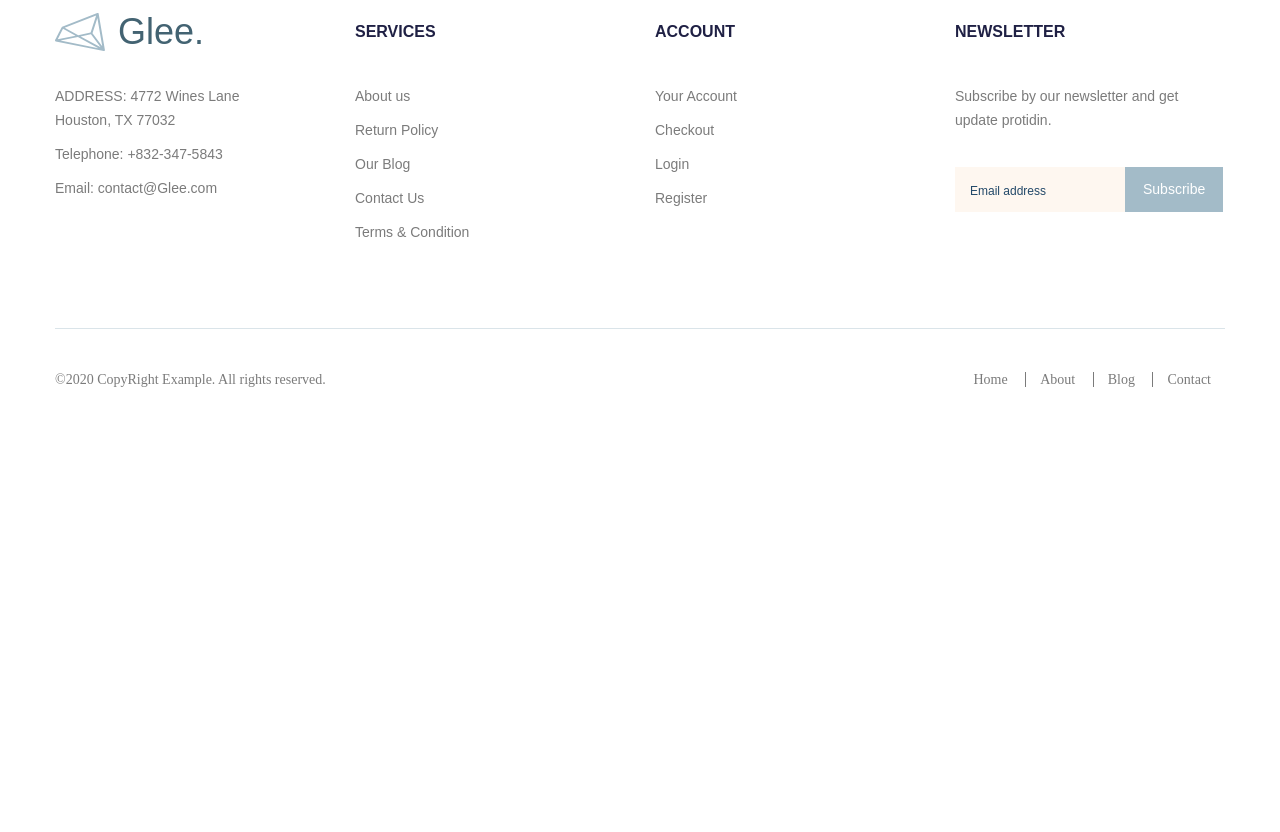
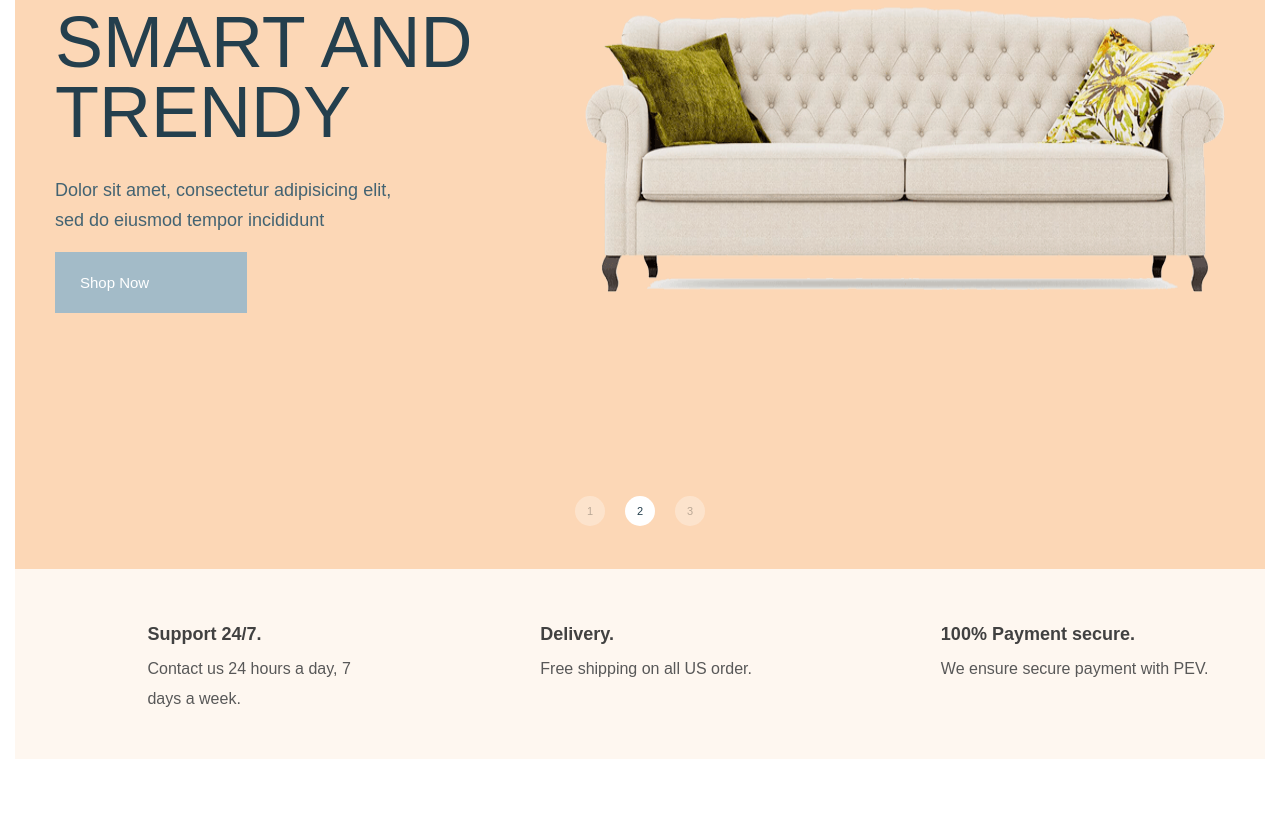
Before and after one commit to OksanaBakuta/glee, a website: page app/index.html in a window 1280 px wide. Shown: the part 367-1199 px from the top of the page. Before the commit the page ends 800 px from the top, so only its background shows below. Drawn offline with nearby package versions, Linux system fonts and the light colour scheme; files that its build step writes are made by us from their sources; files whose address does not match are found by name.

Commit message:
added slider, added info

```diff
--- a/app/index.html
+++ b/app/index.html
@@ -44,14 +44,13 @@
           </a>
           <div class="user__act">
             <a class="user__act-link user__act-left" href="#">
-              <svg version="1.1" xmlns="http://www.w3.org/2000/svg" viewBox="0 0 129 129" xmlns:xlink="http://www.w3.org/1999/xlink"
-                enable-background="new 0 0 129 129">
+              <svg version="1.1" xmlns="http://www.w3.org/2000/svg" viewBox="0 0 129 129"
+                xmlns:xlink="http://www.w3.org/1999/xlink" enable-background="new 0 0 129 129">
                 <g>
                   <path
                     d="m121.6,40.1c-3.3-16.6-15.1-27.3-30.3-27.3-8.5,0-17.7,3.5-26.7,10.1-9.1-6.8-18.3-10.3-26.9-10.3-15.2,0-27.1,10.8-30.3,27.6-4.8,24.9 10.6,58 55.7,76 0.5,0.2 1,0.3 1.5,0.3 0.5,0 1-0.1 1.5-0.3 45-18.4 60.3-51.4 55.5-76.1zm-57,67.9c-39.6-16.4-53.3-45-49.2-66.3 2.4-12.7 11.2-21 22.3-21 7.5,0 15.9,3.6 24.3,10.5 1.5,1.2 3.6,1.2 5.1,0 8.4-6.7 16.7-10.2 24.2-10.2 11.1,0 19.8,8.1 22.3,20.7 4.1,21.1-9.5,49.6-49,66.3z" />
                 </g>
               </svg>
-
               <span class="user__link-num">0</span>
             </a>
             <a class="user__act-link user__act-right" href="#">
@@ -80,12 +79,95 @@
       </div>
     </div>
   </header>
-
-
   <main class="main">
-
+    <section class="top-slider">
+      <div class="wrapper">
+        <div class="top-slider__slider">
+          <div class="container">
+            <div class="top-slider__inner">
+              <div class="top-slider__item">
+                <div class="top-slider__content">
+                  <h4 class="top-slider__title">
+                    SMART AND
+                    TRENDY
+                  </h4>
+                  <p class="top-slider__text">
+                    Dolor sit amet, consectetur adipisicing elit, sed do eiusmod tempor incididunt
+                  </p>
+                  <a class="top-slider__link" href="#">
+                    Shop Now
+                  </a>
+                </div>
+                <img class="top-slider__img" src="images/slider/sofa.png" alt="slider img">
+              </div>
+              <div class="top-slider__item">
+                <div class="top-slider__content">
+                  <h4 class="top-slider__title">
+                    SMART AND
+                    TRENDY
+                  </h4>
+                  <p class="top-slider__text">
+                    Dolor sit amet, consectetur adipisicing elit, sed do eiusmod tempor incididunt
+                  </p>
+                  <a class="top-slider__link" href="#">
+                    Shop Now
+                  </a>
+                </div>
+                <img class="top-slider__img" src="images/slider/sofa.png" alt="slider img">
+              </div>
+              <div class="top-slider__item">
+                <div class="top-slider__content">
+                  <h4 class="top-slider__title">
+                    SMART AND
+                    TRENDY
+                  </h4>
+                  <p class="top-slider__text">
+                    Dolor sit amet, consectetur adipisicing elit, sed do eiusmod tempor incididunt
+                  </p>
+                  <a class="top-slider__link" href="#">
+                    Shop Now
+                  </a>
+                </div>
+                <img class="top-slider__img" src="images/slider/sofa.png" alt="slider img">
+              </div>
+            </div>
+          </div>
+        </div>
+      </div>
+    </section>
+    <div class="info">
+      <div class="wrapper">
+        <div class="info__inner">
+          <div class="info__item info__support">
+            <h6 class="info__title">
+              Support 24/7.
+            </h6>
+            <p class="info__text">
+              Contact us 24 hours a day,
+              7 days a week.
+            </p>
+          </div>
+          <div class="info__item info__delivery">
+            <h6 class="info__title">
+              Delivery.
+            </h6>
+            <p class="info__text">
+              Free shipping on all US order.
+            </p>
+          </div>
+          <div class="info__item info__payment">
+            <h6 class="info__title">
+              100% Payment secure.
+            </h6>
+            <p class="info__text">
+              We ensure secure payment
+              with PEV.
+            </p>
+          </div>
+        </div>
+      </div>
+    </div>
   </main>
-
   <footer class="footer">
     <div class="container">
       <div class="footer-top">
--- a/app/js/main.js
+++ b/app/js/main.js
@@ -1,3 +1,12 @@
 $(function(){
 
+  $('.top-slider__inner').slick({
+    dots: true,
+    arrows: false,
+    fade: true,
+    autoplay: true,
+    autoplaySpeed: 3000
+  });
+
+
 });
--- a/app/scss/_fonts.scss
+++ b/app/scss/_fonts.scss
@@ -1,5 +1,5 @@
 @font-face{
-  font-family: 'DMSans-Regular', sans-serif;
+  font-family: 'DMSans-Regular';
   font-weight: 400;
   font-style: normal;
   src: local('DMSans-Regular'),
@@ -9,7 +9,7 @@
 }
 
 @font-face{
-  font-family: 'DMSans-Medium', sans-serif;
+  font-family: 'DMSans-Medium';
   font-weight: 500;
   font-style: normal;
   src: local('DMSans-Medium'),
@@ -19,7 +19,7 @@
 }
 
 @font-face{
-  font-family: 'DMSans-Bold', sans-serif;
+  font-family: 'DMSans-Bold';
   font-weight: 700;
   font-style: normal;
   src: local('DMSans-Bold'),
@@ -29,7 +29,7 @@
 }
 
 @font-face{
-  font-family: 'Poppins-Bold', sans-serif;
+  font-family: 'Poppins-Bold';
   font-weight: 700;
   font-style: normal;
   src: local('Poppins-Bold'),
@@ -39,7 +39,7 @@
 }
 
 @font-face{
-  font-family: 'Rubik-Regular', sans-serif;
+  font-family: 'Rubik-Regular';
   font-weight: 400;
   font-style: normal;
   src: local('Rubik-Regular'),
@@ -49,7 +49,7 @@
 }
 
 @font-face{
-  font-family: 'Rubik-Medium', sans-serif;
+  font-family: 'Rubik-Medium';
   font-weight: 500;
   font-style: normal;
   src: local('Rubik-Medium'),
--- /dev/null
+++ b/app/scss/_libr.scss
@@ -0,0 +1 @@
+@import '../../node_modules/slick-carousel/slick/slick.scss'
--- a/app/scss/style.scss
+++ b/app/scss/style.scss
@@ -1,6 +1,7 @@
 @import 'vars';
 @import 'fonts';
 @import 'reset';
+@import 'libr';
 @import 'global';
 
 .header{
@@ -225,6 +226,93 @@
   }
 }
 
+.top-slider{
+  &__slider{
+    background-color: #fcd7b6;
+    padding: 212px 0 43px;
+  }
+  &__item{
+    display: flex !important;
+    justify-content: space-between;
+    margin-bottom: 204px;
+  }
+  &__title{
+    max-width: 470px;
+    margin-bottom: 28px;
+    @extend %rubik-500;
+    font-size: 72px;
+    line-height: 70px;
+    color: #243f4d;
+  }
+  &__text{
+    max-width: 370px;
+    margin-bottom: 39px;
+    @extend %rubik-400;
+    font-size: 18px;
+    line-height: 30px;
+    color: #436372;
+  }
+  &__link{
+    background-color: #a3bbc8;
+    @extend %rubik-500;
+    font-size: 15px;
+    line-height: 12px;
+    color: #fff;
+    padding: 22px 98px 22px 25px;
+  }
+  .slick-dots{
+    display: flex;
+    justify-content: center;
+    li{
+      padding: 0 10px;
+      button{
+      border: none;
+      border-radius: 50%;
+      background-color: #fff;
+      width: 30px;
+      height: 30px;
+      @extend %rubik-500;
+      font-size: 11px;
+      line-height: 9px;
+      color: #243f4d;
+      opacity: 0.3;
+      }
+      &.slick-active{
+       button{
+        opacity: 1;
+         }
+      }
+    }
+  }
+}
+
+.info{
+  &__inner{
+    background-color: #fef7f0;
+    display: flex;
+    justify-content: space-around;
+    padding: 45px 0;
+  }
+  &__item{
+    padding-left: 76px;
+  }
+  &__title{
+    @extend %dmsans-700;
+    font-size: 18px;
+    line-height: 40px;
+    color: #414141;
+  }
+  &__text{
+    @extend %dmsans-400;
+    font-size: 16px;
+    line-height: 30px;
+    color: #585858;
+    max-width: 300px;
+  }
+  &__support{
+    max-width: 280px;
+  }
+}
 
 
 
--- a/gulpfile.js
+++ b/gulpfile.js
@@ -33,6 +33,7 @@ function styles() {
 function scripts(){
   return src([
     'node_modules/jquery/dist/jquery.js',
+    'node_modules/slick-carousel/slick/slick.js',
     'app/js/main.js'
   ])
   .pipe(concat('main.min.js'))
--- a/package.json
+++ b/package.json
@@ -17,6 +17,7 @@
     "gulp-imagemin": "^7.1.0",
     "gulp-sass": "^4.1.0",
     "gulp-uglify": "^3.0.2",
-    "jquery": "^3.5.1"
+    "jquery": "^3.5.1",
+    "slick-carousel": "^1.8.1"
   }
 }
```
Also changed, not shown: app/images/slider/sofa.png (added), app/js/main.min.js.
